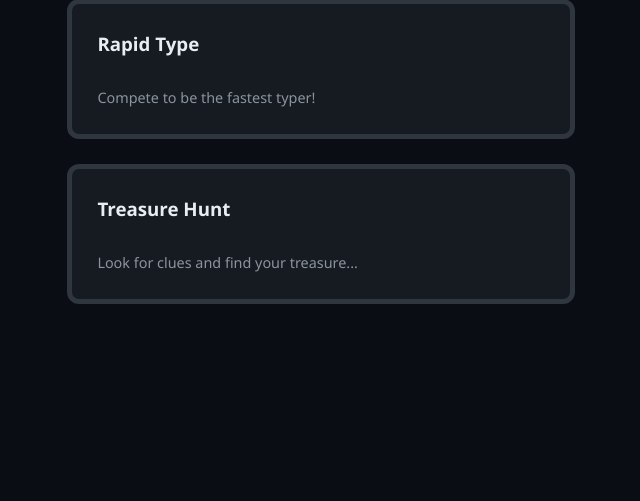
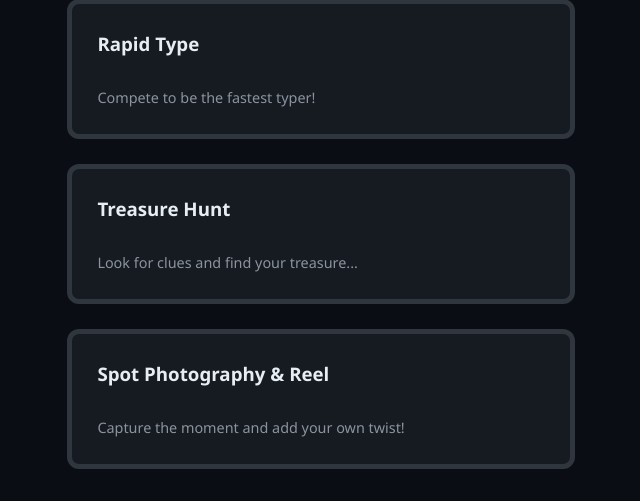
Before and after one commit to jeffib104/techfest2026, a Flask app: page /events in a window 1280 px wide. Shown: the part 1064-1565 px from the top of the page, without its empty margins (319-959 px from the left). Before the commit the page ends 1368 px from the top, so only its background shows below. Run offline with Flask 3, Linux system fonts and the light colour scheme.

Commit message:
Initial commit for Tech Fest Site.

```diff
--- a/app.py
+++ b/app.py
@@ -132,7 +132,30 @@ EVENTS_DATA = {
         "prize": "Web Design Champion",
         "time": "Feb 4-5 | 60 min",
         "requirements": "Individual participation | HTML/CSS/JS"
-    }
+    },
+    "photography-reel": {
+        "name": "Spot Photography & Reel",
+        "time": "Photography: 15 min | Reel: 45 min",
+        "description": "Capture the essence of the fest through your lens. Show your creativity in photography and short-form storytelling.",
+        "rules": [
+            "Only mobile phones are allowed",
+            "No extra requirements or equipment allowed",
+            "Submissions are allowed only at the designated time"
+        ],
+        "photography_rules": [
+            "Photographs must be original and captured by the participant",
+            "Only unedited photographs are allowed (no filters, cropping, or enhancements)",
+            "Submit in original resolution; only one entry per participant",
+            "Any edited or plagiarized entry will be disqualified"
+        ],
+        "reel_rules": [
+            "The reel must be captured by the participant using a mobile phone",
+            "You may add filters, effects, sound effects, etc., to make the reel perfect",
+            "Only one reel submission per participant is allowed"
+        ],
+        "prize": "TBD",
+        "requirements": "Mobile Phone Only"
+    },
 }
 
 
--- a/templates/events.html
+++ b/templates/events.html
@@ -86,6 +86,14 @@
                 </div>
             </a>
 
+            <a href="{{ url_for('event_detail', event_id='photography-reel') }}" class="btn-event">
+                <div class="card">
+                    <h3 style="margin-bottom: 10px;">Spot Photography & Reel</h3>
+                    <p style="font-size: 0.9rem; color: var(--text-dim);">
+                        Capture the moment and add your own twist!
+                    </p>
+                </div>
+            </a>
 
             </div>
     </div>
```
Also changed, not shown: templates/event_details.html (+23 -0 lines).
